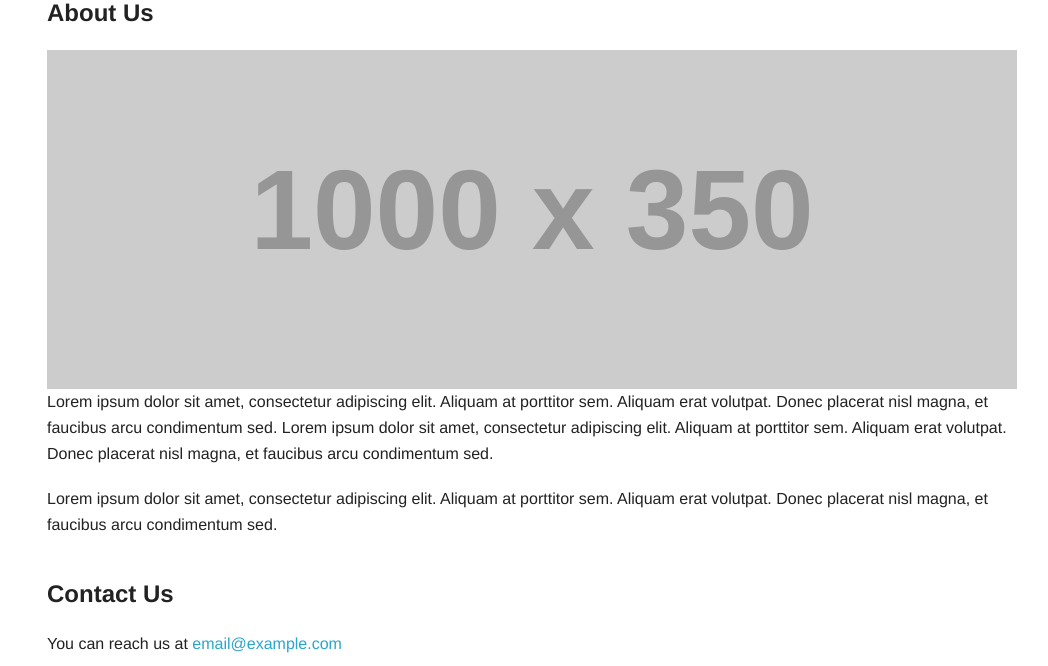
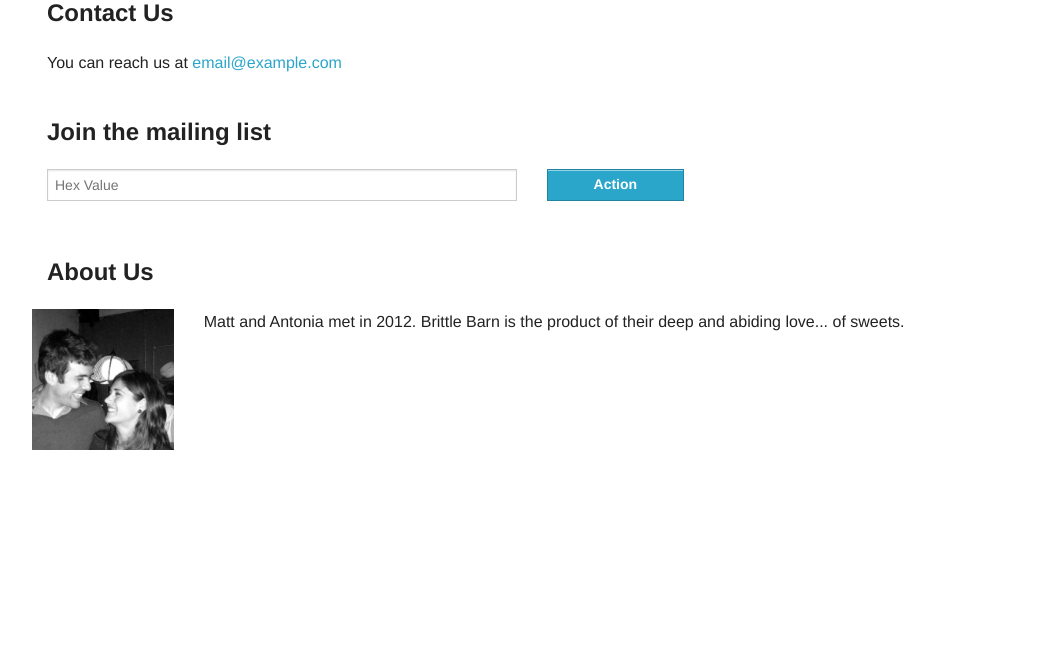
Before and after one commit to BrooklynResponsive/Brittle, a PHP site: page /dev/index.php in a window 1280 px wide. Shown: the part 2276-2942 px from the top of the page, without its empty margins (108-1156 px from the left). After the commit the page ends 2726 px from the top, so only its background shows below. Run offline with PHP 8.4, Linux system fonts and the light colour scheme; grey boxes labelled with a size stand in for pictures from a placeholder-image service; some libraries are stand-ins or nearby versions.

Commit message:
Moved 'about us' to footer.

```diff
--- a/dev/index.php
+++ b/dev/index.php
@@ -189,17 +189,7 @@ require("includes/fake_db.inc");
 
 
 
-	<div class="row">
 
-		<div class="large-12 columns">
-			<a name="about"></a>
-			<h1 data-magellan-destination="about">About Us</h1>
-			<img src="http://placehold.it/1000x350">
-			<p>Lorem ipsum dolor sit amet, consectetur adipiscing elit. Aliquam at porttitor sem. Aliquam erat volutpat. Donec placerat nisl magna, et faucibus arcu condimentum sed. Lorem ipsum dolor sit amet, consectetur adipiscing elit. Aliquam at porttitor sem. Aliquam erat volutpat. Donec placerat nisl magna, et faucibus arcu condimentum sed. </p>
-			<p>Lorem ipsum dolor sit amet, consectetur adipiscing elit. Aliquam at porttitor sem. Aliquam erat volutpat. Donec placerat nisl magna, et faucibus arcu condimentum sed. </p>
-		</div>
-
-	</div>
 
 
 
@@ -241,6 +231,27 @@ require("includes/fake_db.inc");
 
 	</div>
 
+
+	<footer class="row">
+
+		<div class="large-12 columns">
+			<a name="about"></a>
+
+			<h1 data-magellan-destination="about">About Us</h1>
+		</div>
+		<div class='row'>
+			<div class='small-6 large-2 columns'>
+				<img src="<?=WEBSITE."/img/square/MattAntonia.jpg";?>" alt="Matt Lima and Antonia Pereira"/>
+			</div>
+			<div class='small-6 large-10 columns'>
+				<p>Matt and Antonia met in 2012. Brittle Barn is the product of their deep and abiding love... of sweets.</p>
+			</div>
+		</div>
+
+
+		</div>
+
+	</footer>
 
 
   <script>
```
Also changed, not shown: dev/img/square/MattAntonia.jpg (added).
